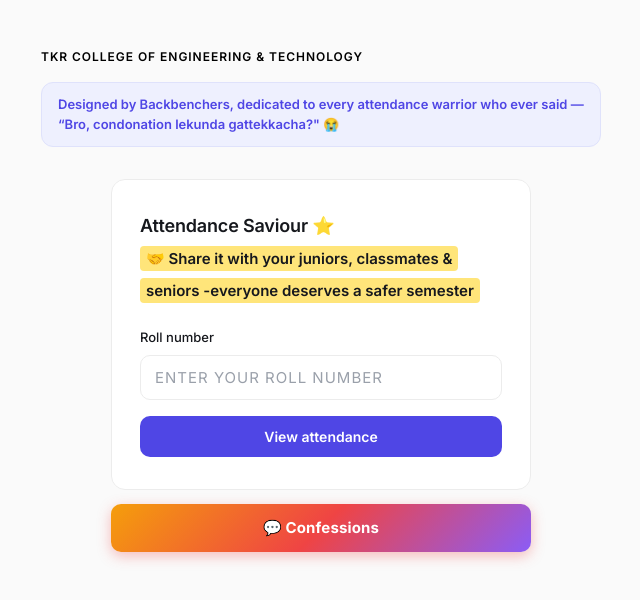
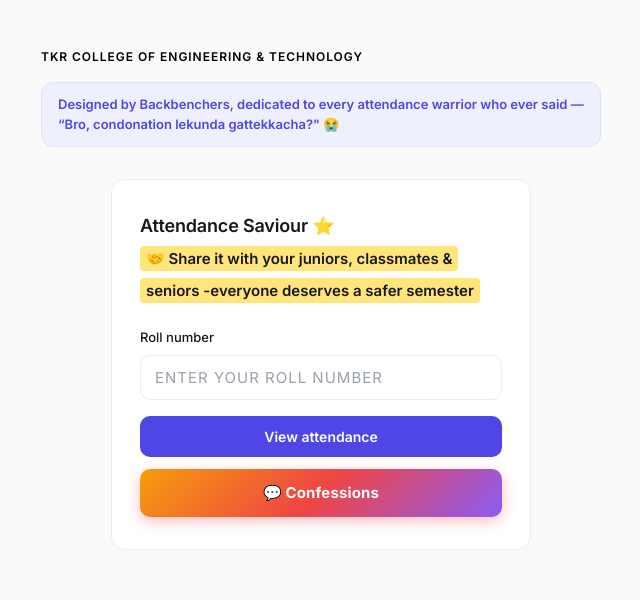
Before and after one commit to umanikumar213/tkrclass, a website: page public/index.html in a window 1280 px wide. Shown: the whole page, without its empty margins (319-959 px from the left). Drawn offline with Linux system fonts and the light colour scheme.

Commit message:
Move Confessions button inside login card so it hides with results

```diff
--- a/public/index.html
+++ b/public/index.html
@@ -162,9 +162,8 @@
       <span id="loadMsg">Logging in…</span>
     </div>
     <div class="err" id="err"></div>
+    <a href="/chat" class="confessions-btn" style="margin-top:12px">💬 Confessions</a>
   </div></div>
-
-  <a href="/chat" class="confessions-btn">💬 Confessions</a>
 
   <div id="result" style="display:none">
     <div class="card">
```
